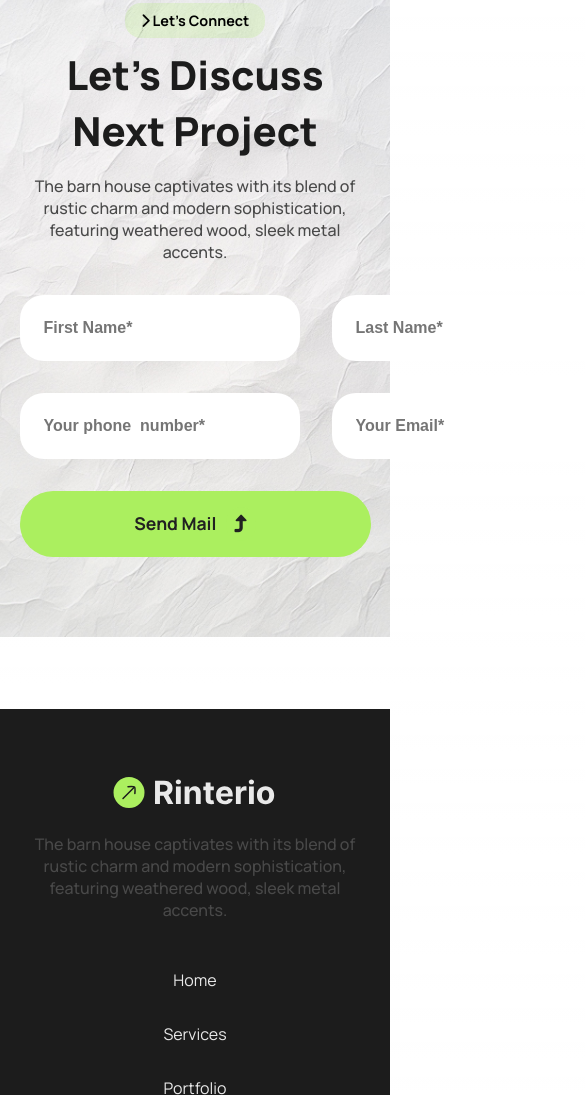
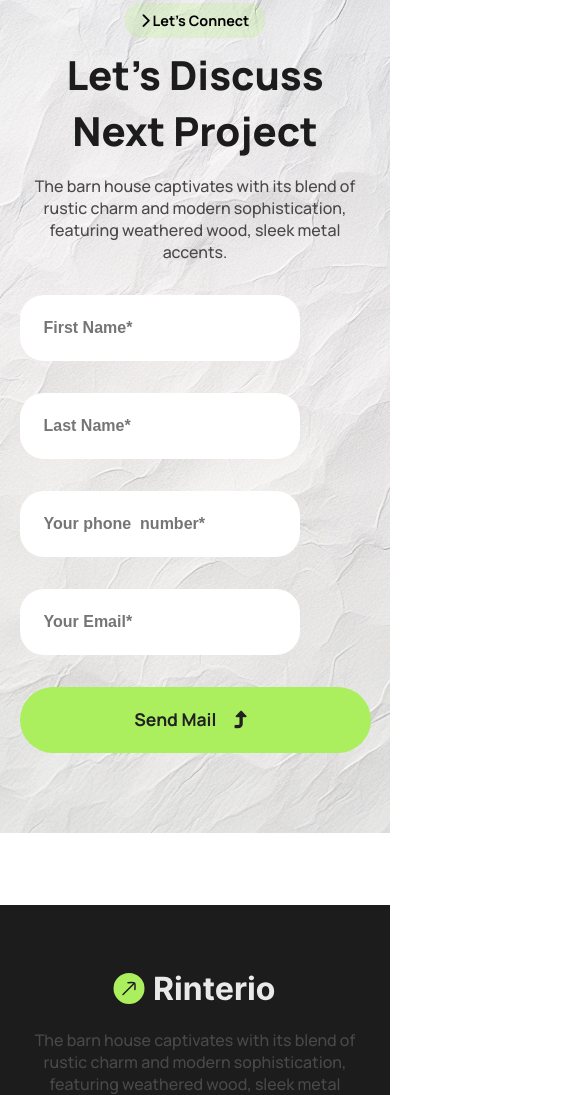
Before and after one commit to coder-boy-Laju/Rinterio, a plain HTML site: page index.html in a window 390 px wide. Shown: the part 7346-8441 px from the top of the page, 585 px wide, since content can reach past the window. Drawn offline with Linux system fonts and the light colour scheme.

Commit message:
Again fixed form section

```diff
--- a/css/responsive.css
+++ b/css/responsive.css
@@ -88,13 +88,11 @@
   }
   /* Form */
   .form_input_team {
-    grid-template-columns: repeat(1, minmax(2fr));
+    grid-template-columns: repeat(1,minmax(280px, 1fr));
   }
-
   .form_input_team {
     width: 80%;
   }
-
   .form_email_send {
     text-align: center;
     width: 100%;
--- a/css/style.css
+++ b/css/style.css
@@ -372,7 +372,6 @@ width: 100%;
   padding: 1rem 1rem;
 }
 
-
 /* footer */
 .footer{
   background-color: #1c1c1c;
```
